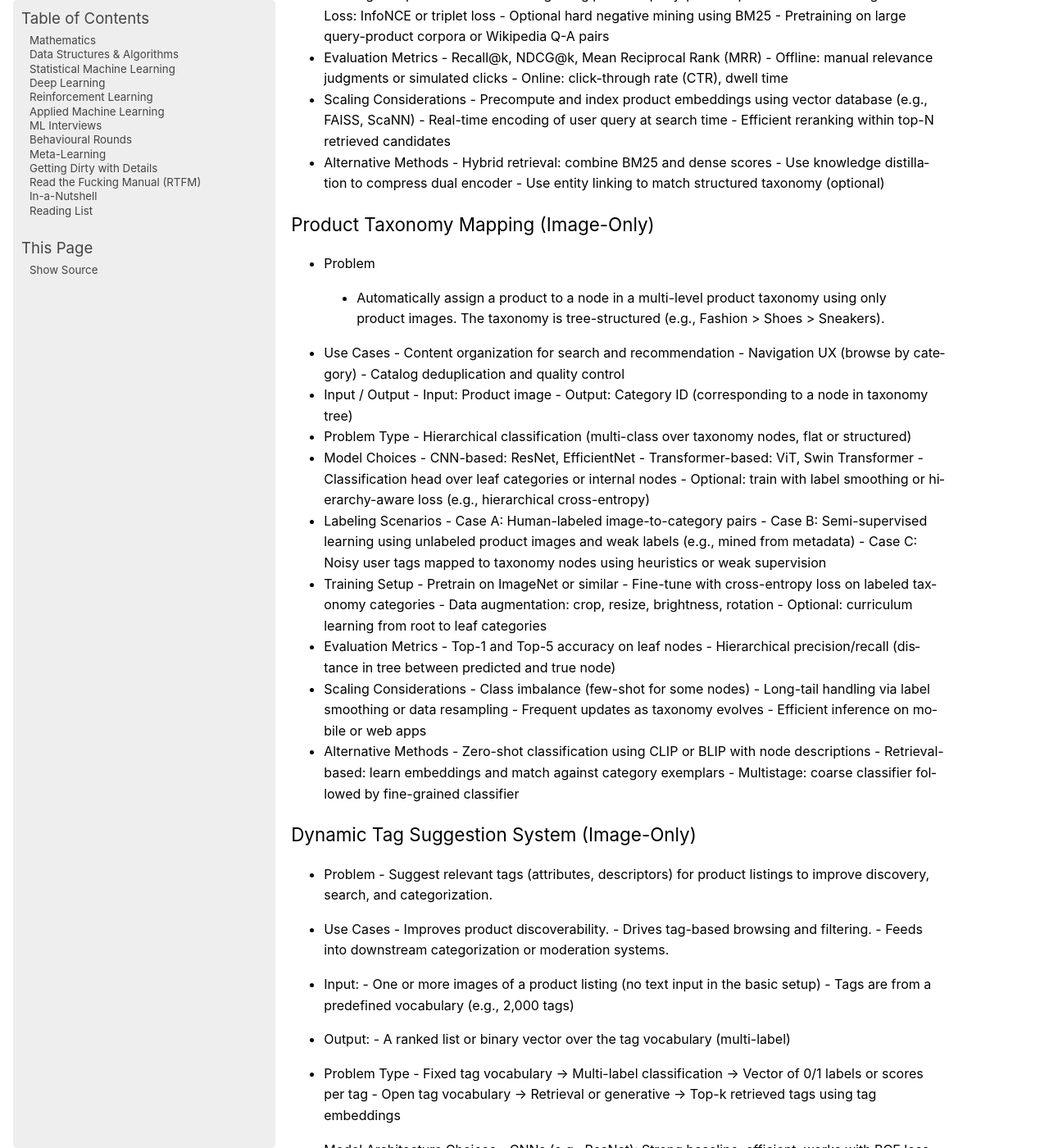
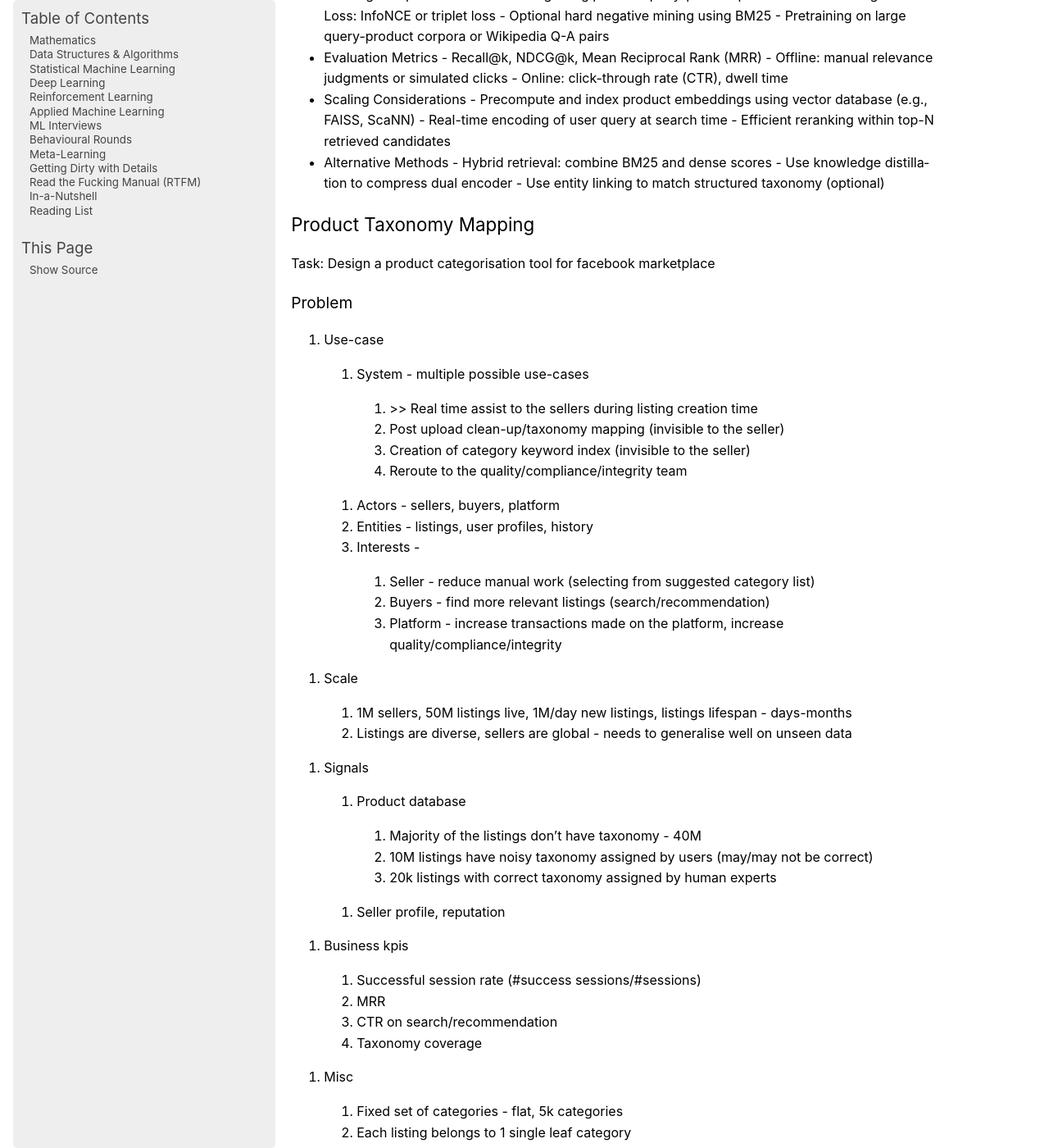
Before and after one commit to uselesstechjunks/leetcode, a Sphinx documentation site: the page built from docs/source/applied/methods/semantic/product.rst, in a window 1280 px wide and 1400 px high, scrolled down 4431 px. Shown: the whole window at 82% size. Built offline with Sphinx 7.4.7, drawn with Linux system fonts in a browser that asks for light colours; pages that are not in the unit, such as notebooks, are missing from menus; some of the changed text lies outside the part shown.

Commit message:
Update product.rst

```diff
--- a/docs/source/applied/methods/semantic/product.rst
+++ b/docs/source/applied/methods/semantic/product.rst
@@ -155,46 +155,65 @@ Text-Based Product Search (Metadata Only)
 	- Use knowledge distillation to compress dual encoder
 	- Use entity linking to match structured taxonomy (optional)
 
-Product Taxonomy Mapping (Image-Only)
+Product Taxonomy Mapping
 ==========================================================================
--  Problem
-	- Automatically assign a product to a node in a multi-level product taxonomy using only product images. The taxonomy is tree-structured (e.g., Fashion > Shoes > Sneakers).
-- Use Cases
-	- Content organization for search and recommendation
-	- Navigation UX (browse by category)
-	- Catalog deduplication and quality control
-- Input / Output
-	- Input: Product image
-	- Output: Category ID (corresponding to a node in taxonomy tree)
-- Problem Type
-	- Hierarchical classification (multi-class over taxonomy nodes, flat or structured)
-- Model Choices
-	- CNN-based: ResNet, EfficientNet
-	- Transformer-based: ViT, Swin Transformer
-	- Classification head over leaf categories or internal nodes
-	- Optional: train with label smoothing or hierarchy-aware loss (e.g., hierarchical cross-entropy)
-- Labeling Scenarios
-	- Case A: Human-labeled image-to-category pairs
-	- Case B: Semi-supervised learning using unlabeled product images and weak labels (e.g., mined from metadata)
-	- Case C: Noisy user tags mapped to taxonomy nodes using heuristics or weak supervision
-- Training Setup
-	- Pretrain on ImageNet or similar
-	- Fine-tune with cross-entropy loss on labeled taxonomy categories
-	- Data augmentation: crop, resize, brightness, rotation
-	- Optional: curriculum learning from root to leaf categories
-- Evaluation Metrics
-	- Top-1 and Top-5 accuracy on leaf nodes
-	- Hierarchical precision/recall (distance in tree between predicted and true node)
+Task: Design a product categorisation tool for facebook marketplace
 
-- Scaling Considerations
-	- Class imbalance (few-shot for some nodes)
-	- Long-tail handling via label smoothing or data resampling
-	- Frequent updates as taxonomy evolves
-	- Efficient inference on mobile or web apps
-- Alternative Methods
-	- Zero-shot classification using CLIP or BLIP with node descriptions
-	- Retrieval-based: learn embeddings and match against category exemplars
-	- Multistage: coarse classifier followed by fine-grained classifier
+Problem
+--------------------------------------------------------------------------
+#. Use-case
+	#. System - multiple possible use-cases
+		#. >> Real time assist to the sellers during listing creation time
+		#. Post upload clean-up/taxonomy mapping (invisible to the seller)
+		#. Creation of category keyword index (invisible to the seller)
+		#. Reroute to the quality/compliance/integrity team
+	#. Actors - sellers, buyers, platform
+	#. Entities - listings, user profiles, history
+	#. Interests -
+		#. Seller - reduce manual work (selecting from suggested category list)
+		#. Buyers - find more relevant listings (search/recommendation)
+		#. Platform - increase transactions made on the platform, increase quality/compliance/integrity
+#. Scale
+	#. 1M sellers, 50M listings live, 1M/day new listings, listings lifespan - days-months
+	#. Listings are diverse, sellers are global - needs to generalise well on unseen data
+#. Signals
+	#. Product database
+		#. Majority of the listings don't have taxonomy - 40M
+		#. 10M listings have noisy taxonomy assigned by users (may/may not be correct)
+		#. 20k listings with correct taxonomy assigned by human experts
+	#. Seller profile, reputation
+#. Business kpis
+	#. Successful session rate (#success sessions/#sessions)
+	#. MRR
+	#. CTR on search/recommendation
+	#. Taxonomy coverage
+#. Misc
+	#. Fixed set of categories - flat, 5k categories
+	#. Each listing belongs to 1 single leaf category
+
+Solution
+--------------------------------------------------------------------------
+#. Problem type
+	#. Learning to rank - listing as the query, category lists is the doc, pointwise learning to rank
+	#. Multi-class classification with fixed leaf labels from a predefined taxonomy list as target categories
+	#. Learning to rank is better for
+#. Data
+	#. Listings
+		#. Content - title, description, images (multiple), metadata (product age, dimensions, colour)
+		#. Context - upload time, upload location
+	#. Seller
+		#. User profile - demographics - agegroup, gender, geolocation, account age
+		#. Activity in communities/groups
+		#. Stats - past listings, current listings, reputation (might be useful to determine if user-assigned label is noisy)
+#. Feature
+#. Learning strategy
+#. Dataset curation
+#. Model
+#. Training
+#. Eval
+#. Deployment
+#. Monitoring
+#. Improvements
 
 Dynamic Tag Suggestion System (Image-Only)
 ==========================================================================
```
